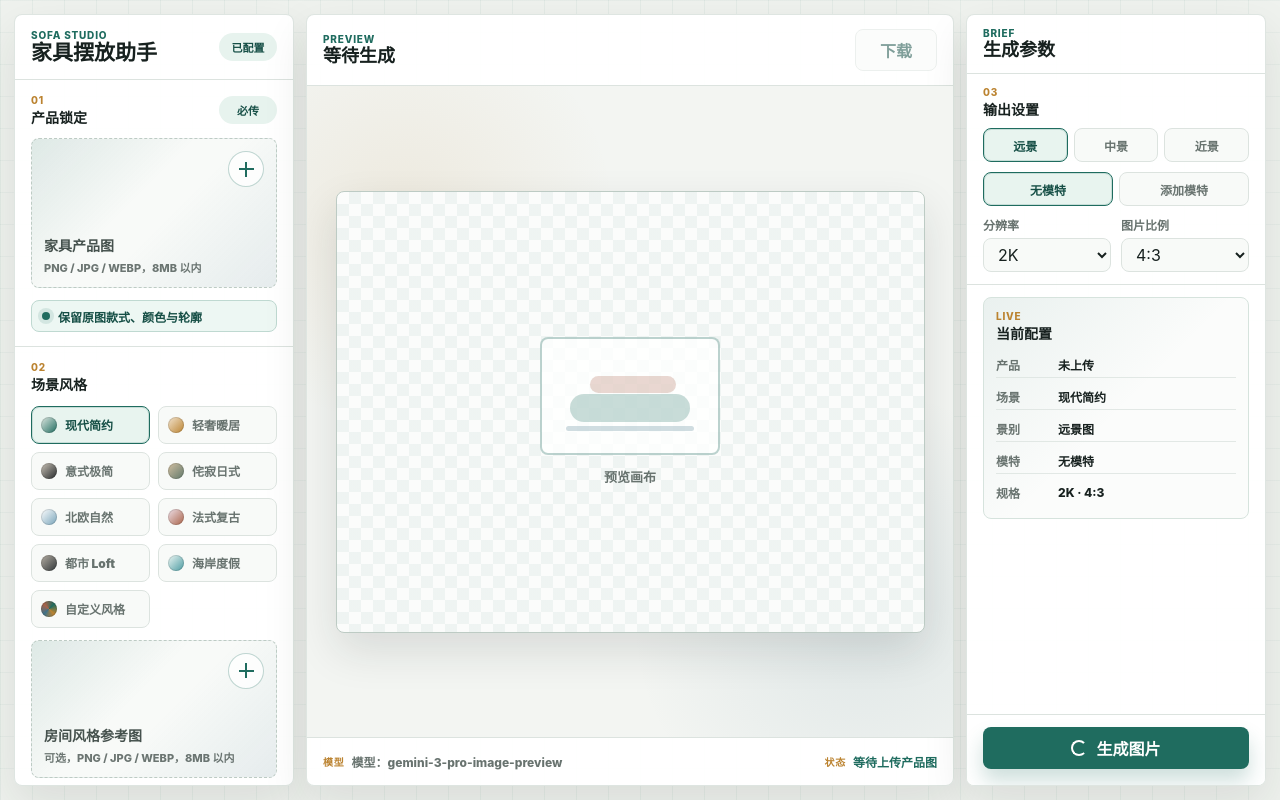
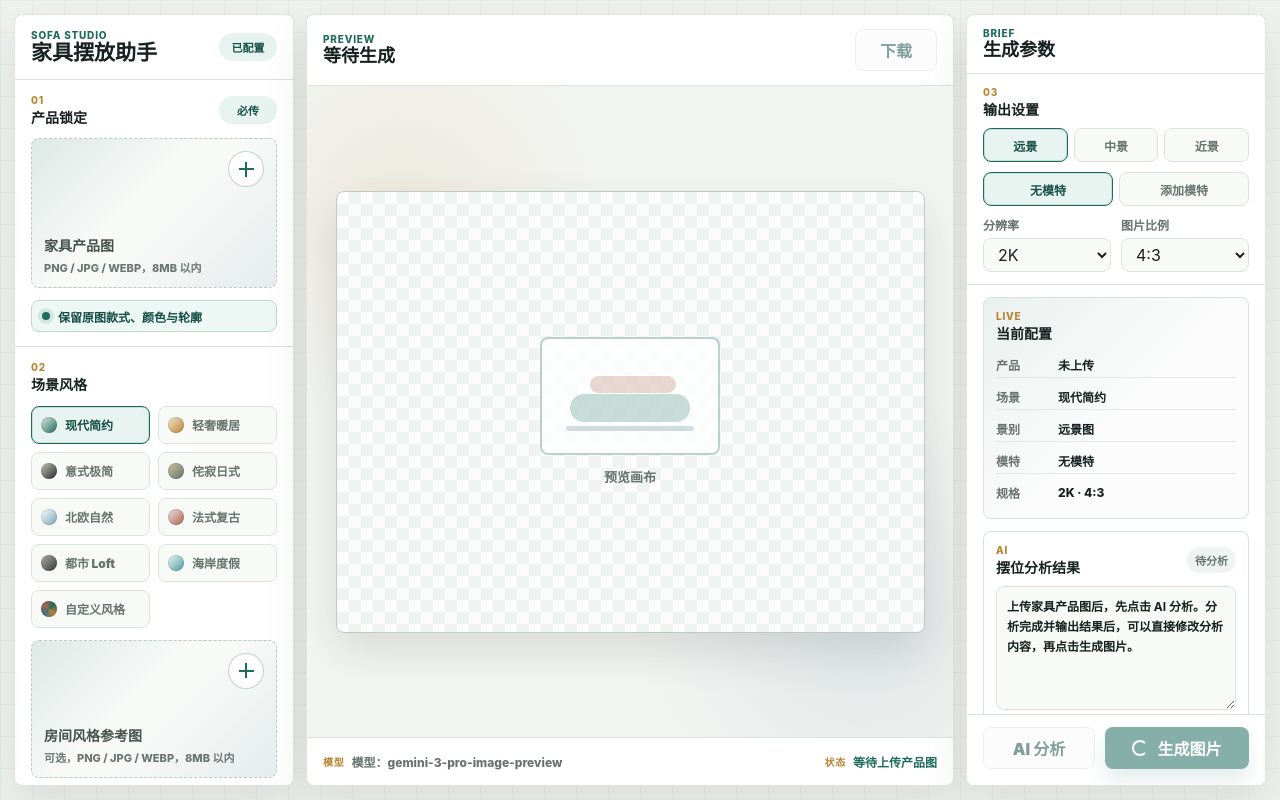
Before and after one commit to markzu911/Sofa_Placement_Assistant, a Next.js app: page / in a window 1280 px wide. Built offline with nearby package versions, Linux system fonts and the light colour scheme; no server answers.

Commit message:
摆放位置

```diff
--- a/app.js
+++ b/app.js
@@ -10,7 +10,7 @@ const state = {
   sofaAnalysis: "",
   sofaAnalysisSignature: "",
   analysisAbortController: null,
-  analysisDebounceId: 0,
+  analysisError: false,
   isAnalyzing: false,
   saas: {
     userId: "",
@@ -62,6 +62,7 @@ const elements = {
   styleReferenceMeta: document.querySelector("#styleReferenceMeta"),
   imageSize: document.querySelector("#imageSize"),
   aspectRatio: document.querySelector("#aspectRatio"),
+  analyzeButton: document.querySelector("#analyzeButton"),
   generateButton: document.querySelector("#generateButton"),
   downloadButton: document.querySelector("#downloadButton"),
   modalDownloadButton: document.querySelector("#modalDownloadButton"),
@@ -84,6 +85,8 @@ const elements = {
   summaryView: document.querySelector("#summaryView"),
   summaryModel: document.querySelector("#summaryModel"),
   summarySpec: document.querySelector("#summarySpec"),
+  analysisStatus: document.querySelector("#analysisStatus"),
+  analysisText: document.querySelector("#analysisText"),
   historyPanel: document.querySelector("#historyPanel"),
   historyList: document.querySelector("#historyList"),
   historyCount: document.querySelector("#historyCount"),
@@ -341,14 +344,13 @@ function resetSofaAnalysis({ abort = true } = {}) {
   if (abort && state.analysisAbortController) {
     state.analysisAbortController.abort();
   }
-  if (state.analysisDebounceId) {
-    clearTimeout(state.analysisDebounceId);
-    state.analysisDebounceId = 0;
-  }
   state.sofaAnalysis = "";
   state.sofaAnalysisSignature = "";
   state.analysisAbortController = null;
+  state.analysisError = false;
   state.isAnalyzing = false;
+  renderSofaAnalysis();
+  updateActionState();
 }
 
 function shouldAnalyzePlacement() {
@@ -357,19 +359,52 @@ function shouldAnalyzePlacement() {
   return true;
 }
 
-function scheduleSofaAnalysis() {
-  if (state.analysisDebounceId) {
-    clearTimeout(state.analysisDebounceId);
+function updateActionState() {
+  const hasFreshAnalysis = Boolean(getFreshSofaAnalysis());
+  elements.analyzeButton.disabled = state.isLoading || state.isAnalyzing || !shouldAnalyzePlacement();
+  elements.generateButton.disabled = state.isLoading || state.isAnalyzing || !hasFreshAnalysis;
+}
+
+function setAnalysisText(value) {
+  if ("value" in elements.analysisText) {
+    elements.analysisText.value = value;
+  } else {
+    elements.analysisText.textContent = value;
   }
-  if (!shouldAnalyzePlacement()) return;
-  state.analysisDebounceId = setTimeout(() => {
-    state.analysisDebounceId = 0;
-    analyzeSofaPlacement().catch(() => {});
-  }, 450);
+}
+
+function renderSofaAnalysis() {
+  const analysis = getFreshSofaAnalysis();
+  setAnalysisText(
+    analysis || "上传家具产品图后，先点击 AI 分析。分析完成并输出结果后，可以直接修改分析内容，再点击生成图片。",
+  );
+  elements.analysisStatus.textContent = state.isAnalyzing ? "分析中" : analysis ? "已完成" : state.analysisError ? "失败" : "待分析";
+  elements.analysisStatus.classList.toggle("ready", Boolean(analysis));
+  elements.analysisStatus.classList.toggle("error", Boolean(state.analysisError));
+}
+
+function handleAnalysisEdit() {
+  const value = elements.analysisText.value.trim();
+  state.sofaAnalysis = value;
+  state.sofaAnalysisSignature = value ? getAnalysisSignature() : "";
+  state.analysisError = false;
+  elements.analysisStatus.textContent = value ? "已修改" : "待分析";
+  elements.analysisStatus.classList.toggle("ready", Boolean(value));
+  elements.analysisStatus.classList.remove("error");
+  updateActionState();
 }
 
 async function analyzeSofaPlacement({ force = false } = {}) {
-  if (!shouldAnalyzePlacement()) return "";
+  if (!shouldAnalyzePlacement()) {
+    const message = isCustomStyle() && !state.styleReferenceImage
+      ? "自定义风格需要先上传房间风格参考图。"
+      : "请先上传家具产品图，并从平台入口打开工具。";
+    state.analysisError = true;
+    setMessage(message, true);
+    renderSofaAnalysis();
+    updateActionState();
+    return "";
+  }
   const signature = getAnalysisSignature();
   if (!force && state.sofaAnalysis && state.sofaAnalysisSignature === signature) {
     return state.sofaAnalysis;
@@ -382,6 +417,9 @@ async function analyzeSofaPlacement({ force = false } = {}) {
   const controller = new AbortController();
   state.analysisAbortController = controller;
   state.isAnalyzing = true;
+  state.analysisError = false;
+  renderSofaAnalysis();
+  updateActionState();
   setMessage("正在 AI 分析家具体量、空间线索和最佳摆位...");
 
   try {
@@ -406,14 +444,20 @@ async function analyzeSofaPlacement({ force = false } = {}) {
     }
     state.sofaAnalysis = sofaAnalysis;
     state.sofaAnalysisSignature = signature;
+    state.analysisError = false;
+    renderSofaAnalysis();
+    updateActionState();
     if (!state.isLoading) {
       setMessage("AI 摆位分析完成，可以生成图片。");
     }
     return sofaAnalysis;
   } catch (error) {
     if (error.name === "AbortError") return "";
+    state.analysisError = true;
+    renderSofaAnalysis();
+    updateActionState();
     if (!state.isLoading) {
-      setMessage("AI 摆位分析暂未完成，生成时会重新分析。");
+      setMessage(error.message || "AI 摆位分析失败，请重试。", true);
     }
     return "";
   } finally {
@@ -421,6 +465,8 @@ async function analyzeSofaPlacement({ force = false } = {}) {
       state.analysisAbortController = null;
     }
     state.isAnalyzing = false;
+    renderSofaAnalysis();
+    updateActionState();
   }
 }
 
@@ -445,7 +491,7 @@ async function loadSaasLaunch() {
     } else {
       setMessage("SaaS 已连接，生成成功后会保存到我的图片。");
     }
-    scheduleSofaAnalysis();
+    updateActionState();
   } catch (error) {
     state.saas.launchLoaded = false;
     setMessage(error.message, true);
@@ -512,14 +558,14 @@ async function handleFile(input, key, preview, tile, meta) {
     if (key === "productImage") {
       resetResult();
       resetSofaAnalysis();
-      setMessage(image ? "产品图已作为外观基准锁定，可以生成。" : "");
+      setMessage(image ? "产品图已锁定，请先点击 AI 分析。" : "");
       updatePreviewTitle();
     } else {
       resetSofaAnalysis();
-      setMessage(image ? "房间风格参考图已添加，仅用于风格参考。" : "");
+      setMessage(image ? "房间风格参考图已添加，请重新 AI 分析。" : "");
     }
     updateSummary();
-    scheduleSofaAnalysis();
+    updateActionState();
   } catch (error) {
     input.value = "";
     state[key] = null;
@@ -559,10 +605,10 @@ function setupDrop(tile, input) {
 
 function setLoading(isLoading) {
   state.isLoading = isLoading;
-  elements.generateButton.disabled = isLoading;
   elements.generateButton.classList.toggle("is-loading", isLoading);
   elements.loadingMask.classList.toggle("visible", isLoading);
   updatePreviewTitle();
+  updateActionState();
 }
 
 function isCustomStyle() {
@@ -758,16 +804,13 @@ async function generateImage(event) {
     setMessage("缺少 SaaS 用户上下文，请从平台入口打开工具。", true);
     return;
   }
+  if (!payload.sofaAnalysis) {
+    setMessage("请先点击 AI 分析，并等待分析结果输出后再生成图片。", true);
+    return;
+  }
   setLoading(true);
-  setMessage("正在先分析家具体量与摆放策略，随后生成图片，最长等待约 112 秒");
+  setMessage("正在根据已确认的 AI 分析生成图片，最长等待约 112 秒");
   try {
-    if (!payload.sofaAnalysis) {
-      const sofaAnalysis = await analyzeSofaPlacement({ force: true });
-      payload = {
-        ...buildPayload(),
-        sofaAnalysis,
-      };
-    }
     let result;
     try {
       result = await postGeneratePayload(payload, generateRequestTimeoutMs);
@@ -799,6 +842,8 @@ async function generateImage(event) {
     if (resultAnalysis) {
       state.sofaAnalysis = resultAnalysis;
       state.sofaAnalysisSignature = getAnalysisSignature();
+      state.analysisError = false;
+      renderSofaAnalysis();
     }
     elements.resultImage.src = resultUrl;
     elements.resultImage.classList.add("visible");
@@ -972,6 +1017,10 @@ async function loadConfig() {
   }
 }
 
+function handleAnalyzeClick() {
+  analyzeSofaPlacement({ force: true });
+}
+
 elements.productInput.addEventListener("change", () =>
   handleFile(elements.productInput, "productImage", elements.productPreview, elements.productDrop, elements.productMeta),
 );
@@ -988,7 +1037,7 @@ document.querySelectorAll('input[name="sceneStyle"]').forEach((input) => {
   input.addEventListener("change", () => {
     resetSofaAnalysis();
     updateStyleReferenceState();
-    scheduleSofaAnalysis();
+    updateActionState();
   });
 });
 document.querySelectorAll('input[name="viewType"], input[name="includeModel"]').forEach((input) => {
@@ -999,6 +1048,8 @@ document.querySelectorAll('input[name="viewType"], input[name="includeModel"]').
 });
 elements.imageSize.addEventListener("change", updateSummary);
 elements.aspectRatio.addEventListener("change", updatePreviewRatio);
+elements.analyzeButton.addEventListener("click", handleAnalyzeClick);
+elements.analysisText.addEventListener("input", handleAnalysisEdit);
 elements.form.addEventListener("submit", generateImage);
 elements.downloadButton.addEventListener("click", () => downloadImage());
 elements.modalDownloadButton.addEventListener("click", () =>
@@ -1024,8 +1075,10 @@ setupDrop(elements.productDrop, elements.productInput);
 setupDrop(elements.styleReferenceDrop, elements.styleReferenceInput);
 setupSaasBridge();
 updateStyleReferenceState();
+renderSofaAnalysis();
 updatePreviewTitle();
 updatePreviewRatio();
 fitPreviewFrameFromSelection();
 updateSummary();
+updateActionState();
 loadConfig();
--- a/index.html
+++ b/index.html
@@ -264,10 +264,24 @@
                   </div>
                 </dl>
               </section>
+
+              <section class="analysis-card" aria-label="AI 摆位分析">
+                <div class="analysis-card-header">
+                  <div>
+                    <p class="step-label">AI</p>
+                    <h3>摆位分析结果</h3>
+                  </div>
+                  <span class="analysis-status" id="analysisStatus">待分析</span>
+                </div>
+                <textarea id="analysisText" spellcheck="false">上传家具产品图后，先点击 AI 分析。分析完成并输出结果后，可以直接修改分析内容，再点击生成图片。</textarea>
+              </section>
             </div>
 
             <div class="brief-actionbar">
-              <button class="primary-action" id="generateButton" type="submit">
+              <button class="secondary-action analyze-action" id="analyzeButton" type="button" disabled>
+                <span>AI 分析</span>
+              </button>
+              <button class="primary-action" id="generateButton" type="submit" disabled>
                 <span class="action-icon" aria-hidden="true"></span>
                 <span>生成图片</span>
               </button>
--- a/styles.css
+++ b/styles.css
@@ -576,12 +576,6 @@ select:focus-visible {
   box-shadow: 0 12px 20px rgba(31, 108, 95, 0.22);
 }
 
-.brief-actionbar {
-  padding: 12px 16px 16px;
-  border-top: 1px solid var(--line);
-  background: #ffffff;
-}
-
 .primary-action:hover:not(:disabled) {
   background: var(--green-dark);
   transform: translateY(-1px);
@@ -616,6 +610,20 @@ select:focus-visible {
 .secondary-action:hover:not(:disabled) {
   border-color: var(--green);
   background: #ffffff;
+}
+
+.brief-actionbar {
+  display: grid;
+  grid-template-columns: minmax(112px, 0.45fr) minmax(0, 1fr);
+  gap: 10px;
+  padding: 12px 16px 16px;
+  border-top: 1px solid var(--line);
+  background: #ffffff;
+}
+
+.analyze-action {
+  width: 100%;
+  min-width: 0;
 }
 
 .preview-stage {
@@ -897,6 +905,75 @@ select:focus-visible {
   line-height: 1.25;
 }
 
+.analysis-card {
+  display: grid;
+  gap: 10px;
+  margin: 12px 16px;
+  border: 1px solid #d6e3dd;
+  border-radius: var(--radius);
+  background: #ffffff;
+  padding: 12px;
+}
+
+.analysis-card-header {
+  display: flex;
+  align-items: center;
+  justify-content: space-between;
+  gap: 12px;
+}
+
+.analysis-card h3 {
+  margin: 0;
+  font-size: 14px;
+  line-height: 1.25;
+}
+
+.analysis-status {
+  flex: 0 0 auto;
+  border-radius: 999px;
+  padding: 5px 8px;
+  background: #eef4f1;
+  color: var(--muted);
+  font-size: 11px;
+  font-weight: 900;
+}
+
+.analysis-status.ready {
+  background: #e7f3ee;
+  color: var(--green-dark);
+}
+
+.analysis-status.error {
+  background: #f8ebe5;
+  color: var(--clay);
+}
+
+#analysisText {
+  min-height: 124px;
+  max-height: 260px;
+  width: 100%;
+  margin: 0;
+  overflow: auto;
+  border: 1px solid rgba(220, 227, 223, 0.9);
+  border-radius: var(--radius);
+  background: var(--surface-soft);
+  padding: 10px;
+  color: var(--text);
+  font: inherit;
+  font-size: 12px;
+  font-weight: 750;
+  line-height: 1.65;
+  resize: vertical;
+  white-space: pre-wrap;
+}
+
+#analysisText:focus {
+  border-color: var(--green);
+  background: #ffffff;
+  box-shadow: 0 0 0 3px rgba(31, 108, 95, 0.12);
+  outline: 0;
+}
+
 .summary-list {
   display: grid;
   gap: 6px;
@@ -1142,6 +1219,10 @@ select:focus-visible {
     grid-template-columns: 1fr;
   }
 
+  .brief-actionbar {
+    grid-template-columns: 1fr;
+  }
+
   .preview-stage {
     padding: 14px;
   }
```
Also changed, not shown: app/api/lib/_shared.cjs (+4 -3 lines), 1 other file (tests, documents, lock files or other folders).
